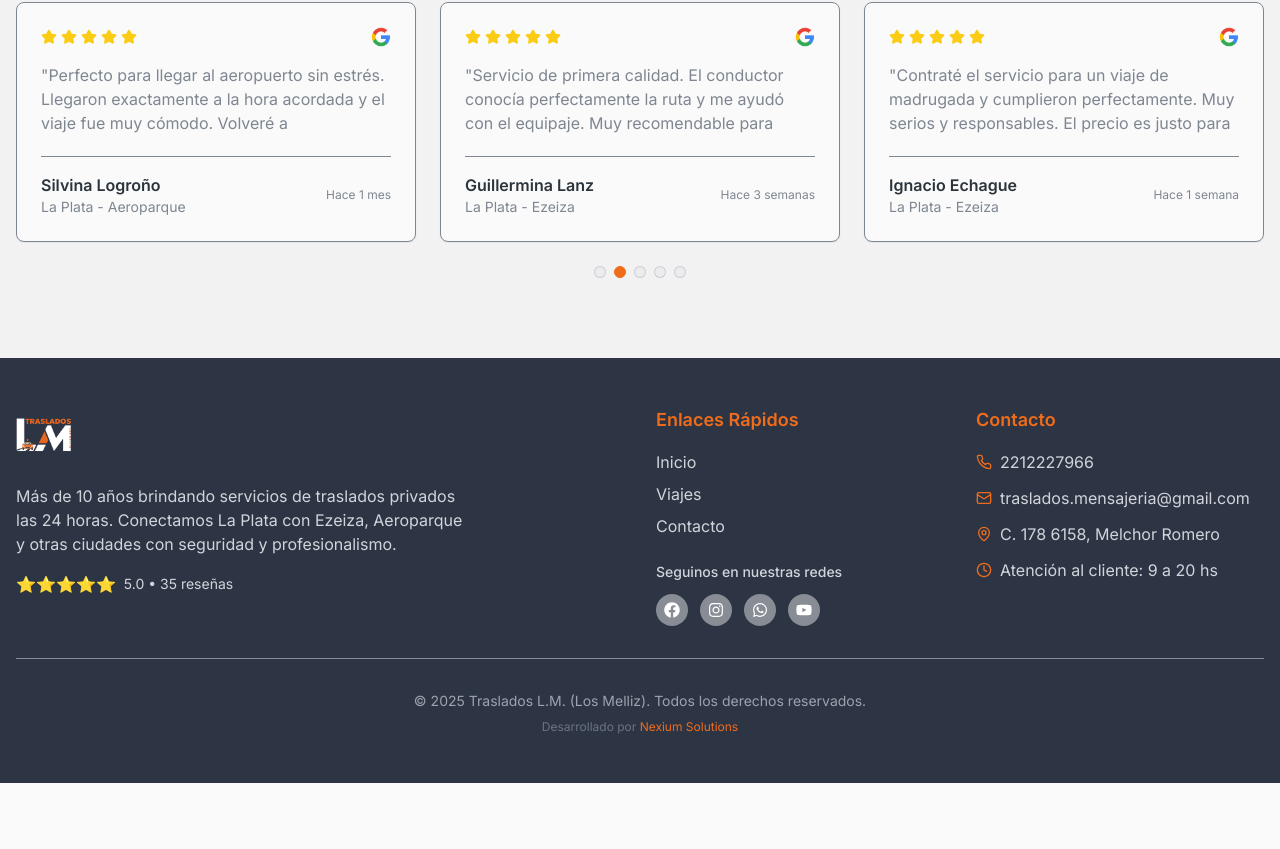
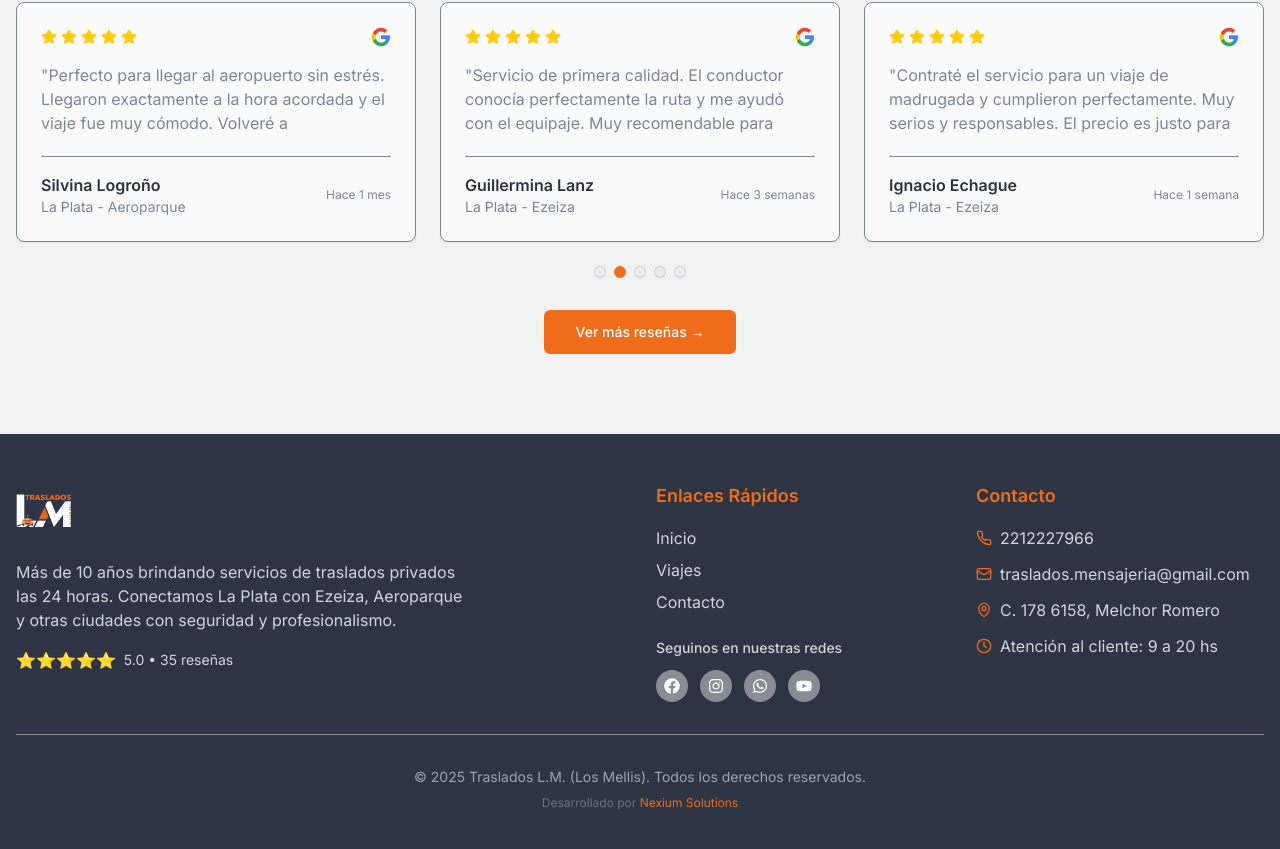
Before and after one commit to eltanook/traslados-lm, a Next.js app: page / in a window 1280 px wide. Shown: the part 4490-5339 px from the top of the page. Before the commit the page ends 5273 px from the top, so only its background shows below. Built offline with nearby package versions, Linux system fonts and the light colour scheme.

Commit message:
Los Mellis correction in footer, new testimonial button added

```diff
--- a/components/footer.tsx
+++ b/components/footer.tsx
@@ -118,7 +118,7 @@ export function Footer() {
 
         <div className="border-t border-brand-gray mt-8 pt-8 text-center">
           <p className="text-gray-400 text-sm mb-2">
-            © {new Date().getFullYear()} Traslados L.M. (Los Melliz). Todos los derechos reservados.
+            © {new Date().getFullYear()} Traslados L.M. (Los Mellis). Todos los derechos reservados.
           </p>
           <p className="text-gray-500 text-xs">
             Desarrollado por{" "}
--- a/components/testimonials-section.tsx
+++ b/components/testimonials-section.tsx
@@ -4,6 +4,8 @@ import { useEffect, useState } from "react"
 import { Card, CardContent } from "@/components/ui/card"
 import { Badge } from "@/components/ui/badge"
 import { Star, Quote } from "lucide-react"
+import { Button } from "@/components/ui/button"
+import Link from "next/link"
 
 const testimonials = [
   {
@@ -164,6 +166,11 @@ export function TestimonialsSection() {
               />
             ))}
           </div>
+          <div className="flex justify-center mt-8">
+          <Button size="lg" className="bg-brand-orange hover:bg-brand-orange/90 text-white" asChild>
+              <Link target="_blank" href="https://www.google.com.ar/maps/place/Traslados+La+Plata+Ezeiza/@-34.9720295,-58.038709,17z/data=!4m18!1m9!3m8!1s0x95a2c3a5f2d529d7:0x29366124c283aed1!2sTraslados+La+Plata+Ezeiza!8m2!3d-34.9720295!4d-58.0361341!9m1!1b1!16s%2Fg%2F11wbjvpwwf!3m7!1s0x95a2c3a5f2d529d7:0x29366124c283aed1!8m2!3d-34.9720295!4d-58.0361341!9m1!1b1!16s%2Fg%2F11wbjvpwwf?hl=es&entry=ttu&g_ep=EgoyMDI1MDcyOC4wIKXMDSoASAFQAw%3D%3D">Ver más reseñas →</Link>
+            </Button>
+            </div>
         </div>
       </div>
     </section>
```
